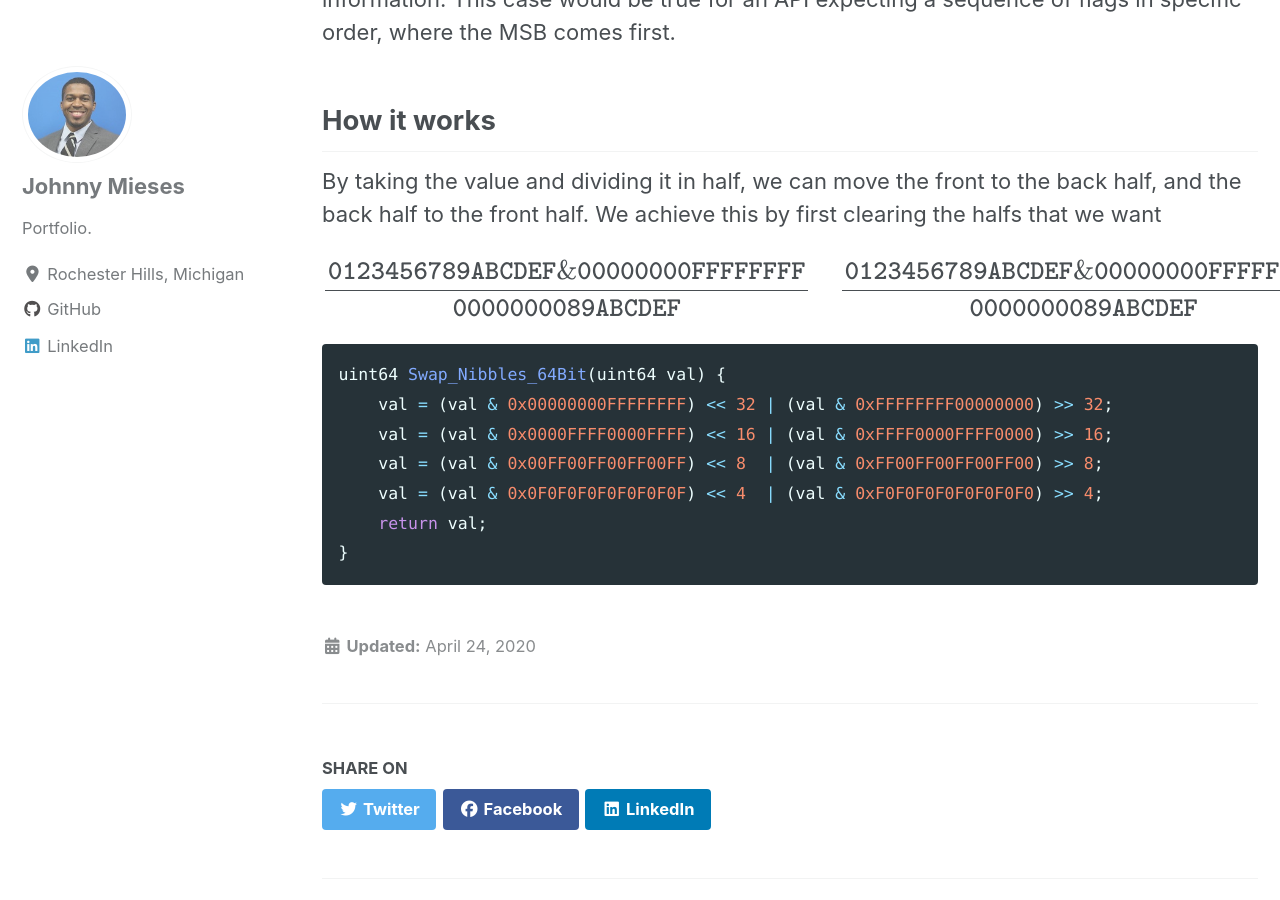
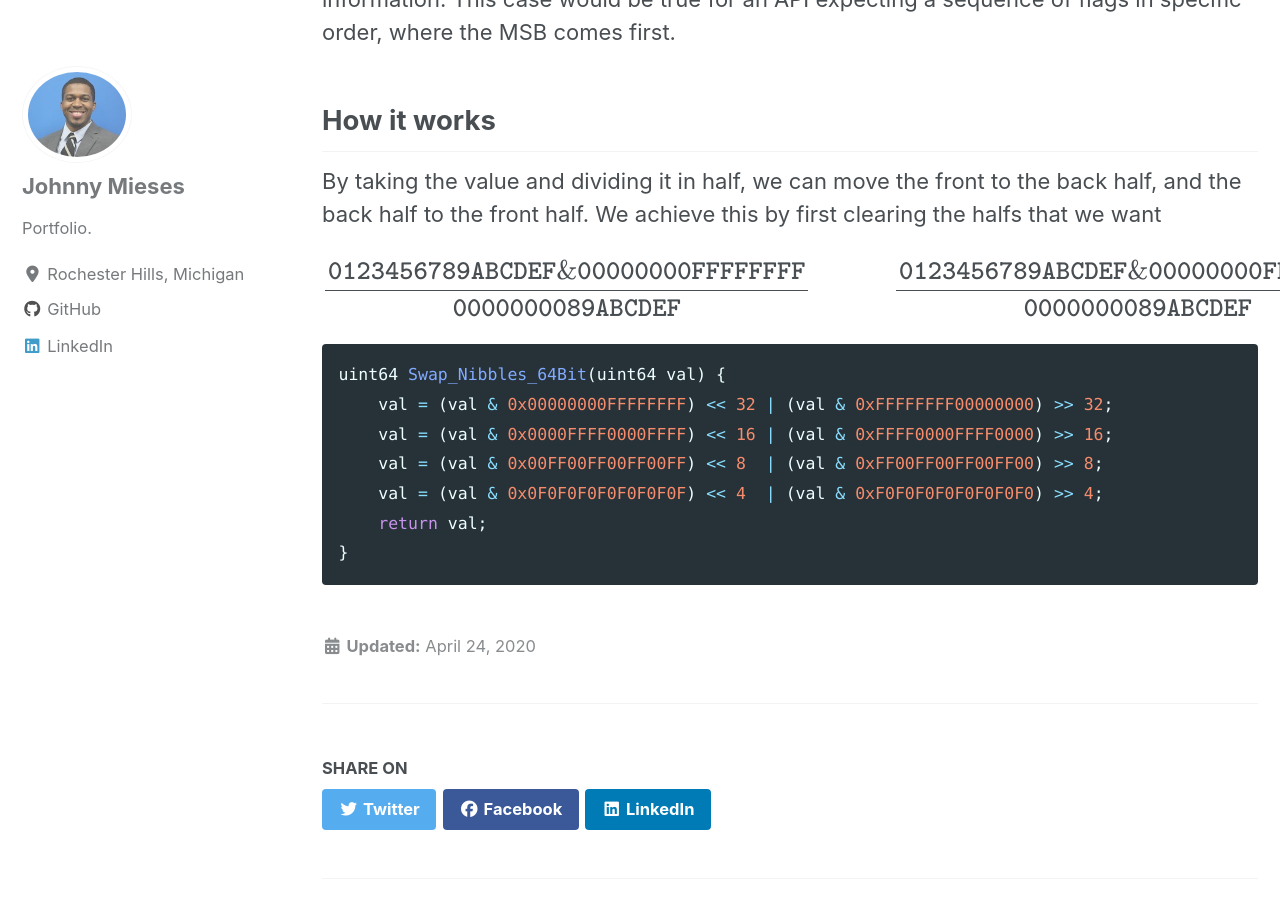
Before and after one commit to jmieses/jmportfolio.github.io, a Jekyll site: the page built from _posts/2020-04-24-Swapping-Nibbles-in-64-bitfield.md, in a window 1280 px wide and 900 px high, scrolled down 773 px. Built offline with Jekyll 4.4.1, drawn with Linux system fonts in a browser that asks for light colours; cached includes are drawn as plain includes; nearby versions of some CDN libraries; formulas are drawn with MathJax 3.

Commit message:
post update

````diff
--- a/_posts/2020-04-24-Swapping-Nibbles-in-64-bitfield.md
+++ b/_posts/2020-04-24-Swapping-Nibbles-in-64-bitfield.md
@@ -21,7 +21,7 @@ In addition, let's suppose that we need to keep the nibbles in a specific ordere
 
 By taking the value and dividing it in half, we can move the front to the back half, and the back half to the front half. We achieve this by first clearing the halfs that we want
 
-$$ \frac{\texttt{0123456789ABCDEF} \\ \&  \texttt{00000000FFFFFFFF}}{ \texttt{0000000089ABCDEF}} \hspace{1em}
+$$ \frac{\texttt{0123456789ABCDEF} \\ \&  \texttt{00000000FFFFFFFF}}{ \texttt{0000000089ABCDEF}} \hspace{3em}
 \frac{\texttt{0123456789ABCDEF} \\ \&  \texttt{00000000FFFFFFFF}}{ \texttt{0000000089ABCDEF}} $$
 
 ```c
````
